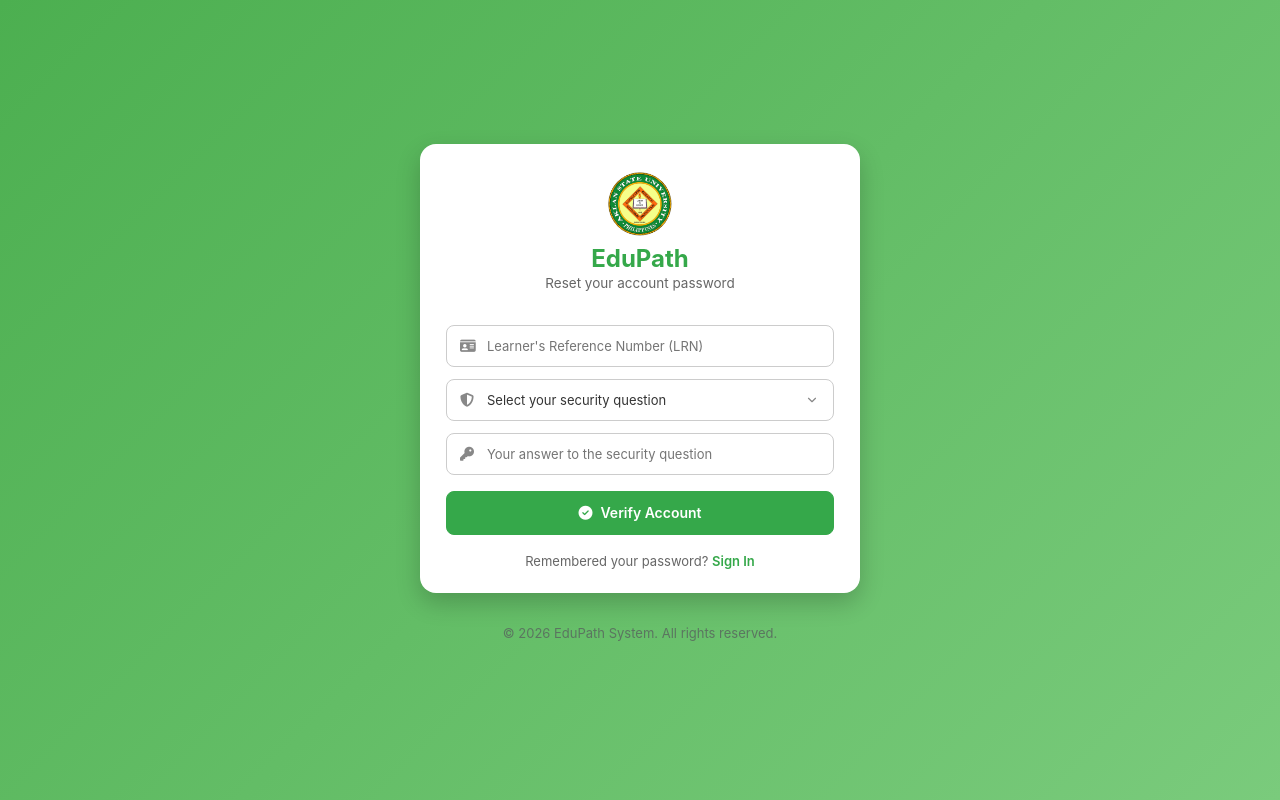
After one commit to KirkMH/edupath, a Django app: page /forgot-password/ in a window 1280 px wide. The commit adds this page. Run offline with Django 5.2, Linux system fonts and the light colour scheme.

Commit message:
Added loading page and forgot password.

```diff
--- a/assessment/urls.py
+++ b/assessment/urls.py
@@ -5,11 +5,13 @@ urlpatterns = [
     path('', views.index, name='index'),
     path('signup/', views.signup, name='signup'),
     path('signin/', views.signin, name='signin'),
+    path('forgot-password/', views.forgot_password, name='forgot_password'),
     path('signout/', views.signout, name='signout'),
     path('dashboard/', views.dashboard, name='dashboard'),
     path('aptitude-ready/', views.aptitude_ready, name='aptitude_ready'),
     path('assess-aptitude/', views.assess_aptitude, name='assess_aptitude'),
     path('preference-ready/', views.preference_ready, name='preference_ready'),
     path('assess-preference/', views.assess_preference, name='assess_preference'),
+    path('loading/', views.loading, name='loading'),
     path('result/', views.result, name='result'),
 ]
--- a/assessment/views.py
+++ b/assessment/views.py
@@ -142,6 +142,10 @@ def signin(request):
             return redirect('/admin/')
         return redirect('dashboard')
 
+    success = None
+    if request.GET.get('reset') == 'success':
+        success = "Password updated successfully! Please sign in with your new password."
+
     if request.method == 'POST':
         login_id = request.POST.get('login_id', request.POST.get('username', request.POST.get('email', ''))).strip()
         password = request.POST.get('password', '')
@@ -150,7 +154,8 @@ def signin(request):
         if not login_id or not password:
             return render(request, 'signin.html', {
                 'error': 'Please provide your Username, Student ID, or Email and password.',
-                'login_id': login_id
+                'login_id': login_id,
+                'success': success,
             })
 
         # Find user by username (student_id / admin username) or email
@@ -181,10 +186,99 @@ def signin(request):
         else:
             return render(request, 'signin.html', {
                 'error': 'Invalid Username/Student ID/Email address or password.',
-                'login_id': login_id
+                'login_id': login_id,
+                'success': success,
             })
 
-    return render(request, 'signin.html')
+    return render(request, 'signin.html', {'success': success})
+
+
+def forgot_password(request):
+    if request.user.is_authenticated:
+        if request.user.is_staff or request.user.is_superuser:
+            return redirect('/admin/')
+        return redirect('dashboard')
+
+    error = None
+    step = 1
+    form_data = {}
+
+    if request.method == 'POST':
+        action_step = request.POST.get('step', '1')
+
+        if action_step == '1':
+            student_id = request.POST.get('studentId', '').strip()
+            security_question = request.POST.get('securityQuestion', '').strip()
+            security_answer = request.POST.get('securityAnswer', '').strip()
+
+            form_data = {
+                'studentId': student_id,
+                'securityQuestion': security_question,
+                'securityAnswer': security_answer,
+            }
+
+            if not student_id:
+                error = "Learner's Reference Number (LRN) is required."
+            elif not student_id.isdigit() or len(student_id) != 12:
+                error = "Learner's Reference Number (LRN) must be exactly a 12-digit number."
+            elif not security_question:
+                error = "Please select your security question."
+            elif not security_answer:
+                error = "Security answer is required."
+            else:
+                try:
+                    profile = StudentProfile.objects.get(student_id__iexact=student_id)
+                    if (profile.security_question == security_question and
+                        profile.security_answer and
+                        profile.security_answer.strip().lower() == security_answer.strip().lower()):
+                        # Verification successful! Advance to Step 2.
+                        request.session['reset_student_id'] = profile.student_id
+                        step = 2
+                    else:
+                        error = "The security question or answer does not match our records."
+                except StudentProfile.DoesNotExist:
+                    error = "No student account found with the provided LRN."
+
+        elif action_step == '2':
+            reset_student_id = request.session.get('reset_student_id')
+            if not reset_student_id:
+                error = "Session expired or invalid verification state. Please verify your details again."
+                step = 1
+            else:
+                password = request.POST.get('password', '')
+                confirm_password = request.POST.get('confirmPassword', '')
+
+                if not password:
+                    error = "New password is required."
+                    step = 2
+                elif not confirm_password:
+                    error = "Please re-enter your new password."
+                    step = 2
+                elif password != confirm_password:
+                    error = "Passwords do not match."
+                    step = 2
+                else:
+                    try:
+                        profile = StudentProfile.objects.get(student_id=reset_student_id)
+                        user = profile.user
+                        user.set_password(password)
+                        user.save()
+
+                        if 'reset_student_id' in request.session:
+                            del request.session['reset_student_id']
+
+                        return redirect('/signin/?reset=success')
+                    except (StudentProfile.DoesNotExist, User.DoesNotExist):
+                        error = "User account not found. Please try again."
+                        step = 1
+
+    return render(request, 'forgot_password.html', {
+        'error': error,
+        'step': step,
+        'form_data': form_data,
+        'student_id': request.session.get('reset_student_id', '') if step == 2 else ''
+    })
+
 
 
 def signout(request):
@@ -271,7 +365,7 @@ def assess_preference(request):
                     )
         student_profile.last_date_taken = timezone.now()
         student_profile.save()
-        return redirect('result')
+        return redirect('loading')
 
     existing_responses = StudentInterestResponse.objects.filter(student=student_profile)
     user_answers = {resp.question_id: resp.rating for resp in existing_responses}
@@ -286,5 +380,10 @@ def assess_preference(request):
 
 
 @login_required(login_url='signin')
+def loading(request):
+    return render(request, 'assessment/loading.html')
+
+
+@login_required(login_url='signin')
 def result(request):
     return render(request, 'assessment/result.html')
--- a/static/css/auth.css
+++ b/static/css/auth.css
@@ -23,6 +23,7 @@ body.auth-body {
     display: flex;
     flex-direction: column;
     gap: 12px;
+    margin-top: 16px;
 }
 
 .landing-card {
--- a/static/css/common.css
+++ b/static/css/common.css
@@ -276,6 +276,31 @@ footer {
     line-height: 1.3;
 }
 
+.success-card {
+    background-color: #f0fdf4;
+    border: 1px solid #86efac;
+    border-left: 4px solid #22c55e;
+    border-radius: 8px;
+    padding: 10px 12px;
+    margin-bottom: 16px;
+    display: flex;
+    gap: 10px;
+    align-items: center;
+    width: 100%;
+}
+
+.success-card-icon {
+    color: #22c55e;
+    font-size: 14px;
+    flex-shrink: 0;
+}
+
+.success-card-text {
+    font-size: 12px;
+    color: #15803d;
+    line-height: 1.3;
+}
+
 /* Credit Banner */
 .credit-banner {
     display: flex;
--- /dev/null
+++ b/templates/forgot_password.html
@@ -0,0 +1,134 @@
+{% load static %}
+<!DOCTYPE html>
+<html lang="en">
+<head>
+    <meta charset="UTF-8">
+    <meta name="viewport" content="width=device-width, initial-scale=1.0">
+    <link rel="icon" type="image/x-icon" href="{% static 'img/asu-logo.jpg' %}">
+
+    <title>EduPath - Forgot Password</title>
+
+    <!-- Font Awesome -->
+    <link
+        rel="stylesheet"
+        href="https://cdnjs.cloudflare.com/ajax/libs/font-awesome/6.7.2/css/all.min.css"
+    >
+
+    <!-- Auth CSS & Common CSS -->
+    <link rel="stylesheet" href="{% static 'css/common.css' %}">
+    <link rel="stylesheet" href="{% static 'css/auth.css' %}">
+</head>
+
+<body class="auth-body">
+
+    <main class="landing-card">
+
+        <img
+            src="{% static 'img/asu-logo.jpg' %}"
+            alt="Aklan State University Logo"
+            class="logo"
+        >
+
+        <h1 class="title">EduPath</h1>
+
+        <p class="subtitle">
+            {% if step == 2 %}
+                Set a new password for your account
+            {% else %}
+                Reset your account password
+            {% endif %}
+        </p>
+
+        {% if error %}
+        <div class="error-card">
+            <i class="fas fa-exclamation-circle error-card-icon"></i>
+            <span class="error-card-text">{{ error }}</span>
+        </div>
+        {% endif %}
+
+        {% if step == 2 %}
+        <!-- STEP 2: Enter New Password -->
+        <form action="{% url 'forgot_password' %}" method="POST" class="login-form">
+            {% csrf_token %}
+            <input type="hidden" name="step" value="2">
+
+            <div class="form-group" style="margin-bottom: 4px;">
+                <div class="input-wrapper" style="background: #f8fafc; border: 1px solid #e2e8f0; border-radius: 8px; padding: 10px 14px; font-size: 13px; color: #475569;">
+                    <i class="fas fa-id-card" style="margin-right: 8px; color: #35a84a;"></i>
+                    <span>LRN: <strong>{{ student_id }}</strong></span>
+                </div>
+            </div>
+
+            <div class="form-group">
+                <div class="input-wrapper">
+                    <i class="fas fa-lock input-icon"></i>
+                    <input type="password" id="password" name="password" placeholder="Enter new password" required>
+                </div>
+            </div>
+
+            <div class="form-group">
+                <div class="input-wrapper">
+                    <i class="fas fa-lock input-icon"></i>
+                    <input type="password" id="confirmPassword" name="confirmPassword" placeholder="Re-enter new password" required>
+                </div>
+            </div>
+
+            <button type="submit" class="btn-submit">
+                <i class="fa-solid fa-key"></i>
+                Reset Password
+            </button>
+        </form>
+
+        {% else %}
+        <!-- STEP 1: Verify LRN, Security Question & Answer -->
+        <form action="{% url 'forgot_password' %}" method="POST" class="login-form">
+            {% csrf_token %}
+            <input type="hidden" name="step" value="1">
+
+            <div class="form-group">
+                <div class="input-wrapper">
+                    <i class="fas fa-id-card input-icon"></i>
+                    <input type="text" id="studentId" name="studentId" placeholder="Learner's Reference Number (LRN)" value="{{ form_data.studentId|default:'' }}" pattern="\d{12}" maxlength="12" minlength="12" inputmode="numeric" title="Please enter a 12-digit LRN" required>
+                </div>
+            </div>
+
+            <div class="form-group">
+                <div class="input-wrapper">
+                    <i class="fas fa-shield-halved input-icon"></i>
+                    <select id="securityQuestion" name="securityQuestion" required>
+                        <option value="" disabled {% if not form_data.securityQuestion %}selected{% endif %}>Select your security question</option>
+                        <option value="What was the name of your first pet?" {% if form_data.securityQuestion == 'What was the name of your first pet?' %}selected{% endif %}>What was the name of your first pet?</option>
+                        <option value="What is your mother's maiden name?" {% if form_data.securityQuestion == "What is your mother's maiden name?" %}selected{% endif %}>What is your mother's maiden name?</option>
+                        <option value="What was the name of your elementary school?" {% if form_data.securityQuestion == 'What was the name of your elementary school?' %}selected{% endif %}>What was the name of your elementary school?</option>
+                        <option value="What city were you born in?" {% if form_data.securityQuestion == 'What city were you born in?' %}selected{% endif %}>What city were you born in?</option>
+                        <option value="What is your favorite childhood food?" {% if form_data.securityQuestion == 'What is your favorite childhood food?' %}selected{% endif %}>What is your favorite childhood food?</option>
+                    </select>
+                </div>
+            </div>
+
+            <div class="form-group">
+                <div class="input-wrapper">
+                    <i class="fas fa-key input-icon"></i>
+                    <input type="text" id="securityAnswer" name="securityAnswer" placeholder="Your answer to the security question" value="{{ form_data.securityAnswer|default:'' }}" required>
+                </div>
+            </div>
+
+            <button type="submit" class="btn-submit">
+                <i class="fa-solid fa-circle-check"></i>
+                Verify Account
+            </button>
+        </form>
+        {% endif %}
+
+        <p class="card-footer-link">
+            Remembered your password? <a href="{% url 'signin' %}">Sign In</a>
+        </p>
+
+    </main>
+
+    <footer class="footer">
+        © 2026 EduPath System. All rights reserved.
+    </footer>
+
+</body>
+</html>
```
Also changed, not shown: static/css/loading.css (added, +275 -0 lines), templates/assessment/loading.html (added, +177 -0 lines), templates/assessment/preference-ready.html (+0 -8 lines), templates/signin.html (+8 -1 lines), db.sqlite3.
